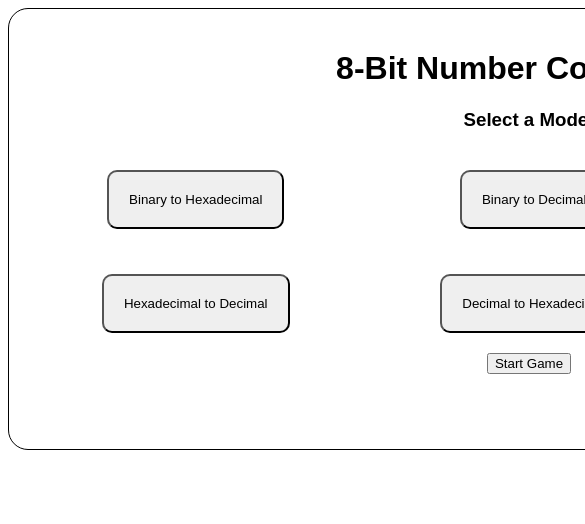
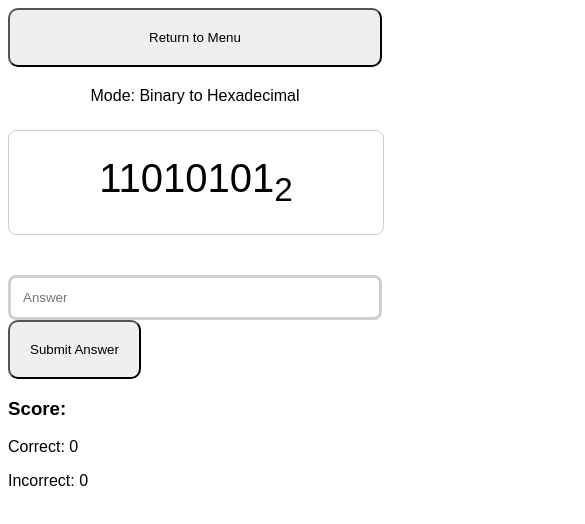
Before and after one commit to Julian-Fletcher/8-bit-Number-Conversion, a plain HTML site: page index.html in a window 390 px wide. Both pictures are taken after a click on the button "Binary to Hexadecimal". Shown: the top 524 px of the page, 585 px wide, since content can reach past the window. Drawn offline with Linux system fonts and the light colour scheme.

Commit message:
Media queries and design adjustments

```diff
--- a/index.html
+++ b/index.html
@@ -20,15 +20,21 @@
             <div class="grid-item"><button class="mode-button" onclick="setMode(5, 10, 2)">Decimal to Binary</a></button></div>
         </div>
 
-        <button id="startGame" onclick="startGame()">Start Game</button>
+        <!-- <button id="startGame" onclick="startGame()">Start Game</button> -->
 
     </div>
 
+    <div id="game">
+        <div id="top-bar">
+            <button onclick="returnToMenu()">Return to Menu</button>
+            <a id="mode">Mode: </a>
+
+        </div>
 
         <div id="main">
-        <div class="display-container">
-            <p id="number"> 0000 </p>
-        </div>
+
+            <p id="number">0000<sub id="sub">0</sub></p>
+
 
             <div class="submit-container">
                 <form id="inputForm" novalidate>
@@ -44,19 +50,11 @@
 
             </div>
         </div>
+    </div>
 
-
-    <!-- <div style="text-align: left">
-        <h3 >Helpful Links:</h3>
-        <ul>
-            <li><p>What is hex</p></li>
-            <li><p>What is binary</p></li>
-            <li><p>Converting Hex & binary</p></li>
-            <li><p>Converting Binary & base 10</p></li>
-            <li><p>Base 10 & hex </p></li>
-        </ul>
-    </div> -->
 
     <script src="index.js"></script>
 </body>
+
+
 </html>
--- a/index.js
+++ b/index.js
@@ -1,18 +1,18 @@
 // Variables
-let playerAnswer;
+let playerAnswer = null;
 let incorrect = 0;
 let correct = 0;
-let rounds = 10;
 let gamemode = null;
 let number = null;
-let label = document.getElementById("number");  // P element number will be shown in
 
 let startBase = null;   // Base to start in
 let endBase = null;     // Base to convert to
 
 // DOM elements
+const label = document.getElementById("number");  // P element number will be shown in
+
 const menu = document.getElementById("menu-div"); // Main menu div
-const game = document.getElementById("main");     // Game div
+const game = document.getElementById("game");     // Game div
 
 const form = document.getElementById("inputForm");
 const userInput = document.getElementById("userAnswer");
@@ -20,6 +20,10 @@ const userInput = document.getElementById("userAnswer");
 const correctElement = document.getElementById("correct");
 const incorrectElement = document.getElementById("incorrect");
 
+const modeElement = document.getElementById("mode");
+
+
+// Handles user submissions
 form.addEventListener("submit", function(event) {
     event.preventDefault();
 
@@ -31,10 +35,14 @@ form.addEventListener("submit", function(event) {
     userInput.value = "";
 })
 
+// Compares user answer to correct answer by converting both to base 10 and comparing
 function checkAnswer(){
+
+    // Convert user and correct answer to base 10
     let correctAnswer = parseInt(number, startBase);
     let input = parseInt(playerAnswer, endBase);
 
+    // Comparisions
     if(correctAnswer === input){
         correct++;
         console.log(correct);
@@ -45,6 +53,8 @@ function checkAnswer(){
         console.log(incorrect);
         incorrectElement.innerHTML = 'Incorrect: ' + String(incorrect);
     }
+    // Get new number
+    changeNum(startBase);
 }
 
 
@@ -53,8 +63,29 @@ function setMode(mode, startbase, endbase){
     startBase = startbase;
     endBase = endbase;
     gamemode = mode;
-    console.log('Start base: ' + startBase + ' end base ' + endBase);
-    console.log(gamemode);
+
+    // Set gamemode element text
+    switch(mode){
+        case 0:
+            modeElement.innerHTML = "Mode: Binary to Hexadecimal";
+            break;
+        case 1:
+            modeElement.innerHTML = "Mode: Binary to Decimal";
+            break;
+        case 2:
+            modeElement.innerHTML = "Mode: Hexadecimal to Binary";
+            break;
+        case 3:
+            modeElement.innerHTML = "Mode: Hexadecimal to Decimal";
+            break;
+        case 4:
+            modeElement.innerHTML = "Mode: Decimal to Hexadecimal";
+            break;
+        case 5:
+            modeElement.innerHTML = "Mode: Decimal to Binary";
+            break;
+    }
+    startGame();
 }
 
 
@@ -67,7 +98,7 @@ function startGame(){
     }
        // Hide the menu div and display the game div
     menu.style.display = "none";
-    main.style.display = "block";
+    game.style.display = "block";
     changeNum(startBase);
 }
 
@@ -76,16 +107,16 @@ function startGame(){
 // Generates a random number in one of the three bases and displays it
 function changeNum(base){
 
+    // For base 10, just display the number
     if(base === 10){
         number = Math.floor(Math.random() * 256);
-        document.getElementById("number").innerHTML = String(number);
+        label.innerHTML = String(number);
     }
 
 
     else{
         number = Math.floor(Math.random() * 256);
         number = (number.toString(base)).toUpperCase(); // Convert to base and make sure hex will be uppercase
-        console.log(number, base);
 
         // Ensures hex string is always 2 characters
         if(base === 16 && number.length === 1){
@@ -111,22 +142,22 @@ function changeNum(base){
             number = str;
         }
 
-        document.getElementById("number").innerHTML = String(number);
+        // Update label with number and its base
+        const subscript = document.createElement("sub");
+        subscript.textContent = String(base);
+
+        label.innerHTML = String(number);
+
+        label.appendChild(subscript);
+
     }
 }
 
-
-
-
-/*
-
-1. Select Game mode
-2. ** Select rounds later **
-3. Game Loop
-3a. Generate & Display Number
-3b. Compare user input to number
-3c. Update correct / incorrect answers
-3d. Pick New Number
-
-
- */
+function returnToMenu(){
+    menu.style.display = "block";
+    game.style.display = "none";
+    correct = 0;
+    incorrect = 0;
+    startBase = null;
+    endBase = null;
+}
--- a/style.css
+++ b/style.css
@@ -9,6 +9,10 @@ body{
     padding: 15px;
     /*border: 2px solid blue;*/
     justify-content: center;
+
+}
+
+#game{
     display: none;
 }
 
@@ -18,7 +22,7 @@ body{
     text-align: center;
     border: 1px solid #CFCFCF;
     border-radius: 8px;
-    padding: 25px;
+    padding: 25px 0px 25px 0px;
     margin-top: 25px;
 }
 
@@ -49,7 +53,9 @@ input[type=text]:focus{
     border: 1px solid black;
     border-radius: 20px;
     display: block;
+    text-align: center;
 }
+
 
 .button-grid{
     display: grid;
@@ -63,16 +69,55 @@ input[type=text]:focus{
     text-align: center;
 }
 
-.mode-button{
+button{
     padding: 20px;
     border-radius: 10px;
 
 }
 
-.mode-button:hover {
+button:hover {
     background-color: gray;
 }
 
-#menu-div{
-    text-align: center;
+
+.display-container {
+    width: 100%;
 }
+
+#top-bar{
+
+}
+
+@media screen and (max-width: 768px){
+    .button-grid{
+        display: block;
+        width: 100%;
+    }
+
+    #menu-div{
+        width: auto;
+        height: auto;
+    }
+
+
+    #game{
+        width: 100%;
+    }
+
+    #main{
+        width: 100%;
+        padding: 0px;
+    }
+
+    #top-bar{
+        text-align: center;
+        justify-content: center;
+        align-items: center;
+    }
+
+    #top-bar *{
+        width: 100%;
+        margin-bottom: 20px;
+        display: block;
+    }
+}
```
Lines whose indentation alone changed are shown as unchanged.
